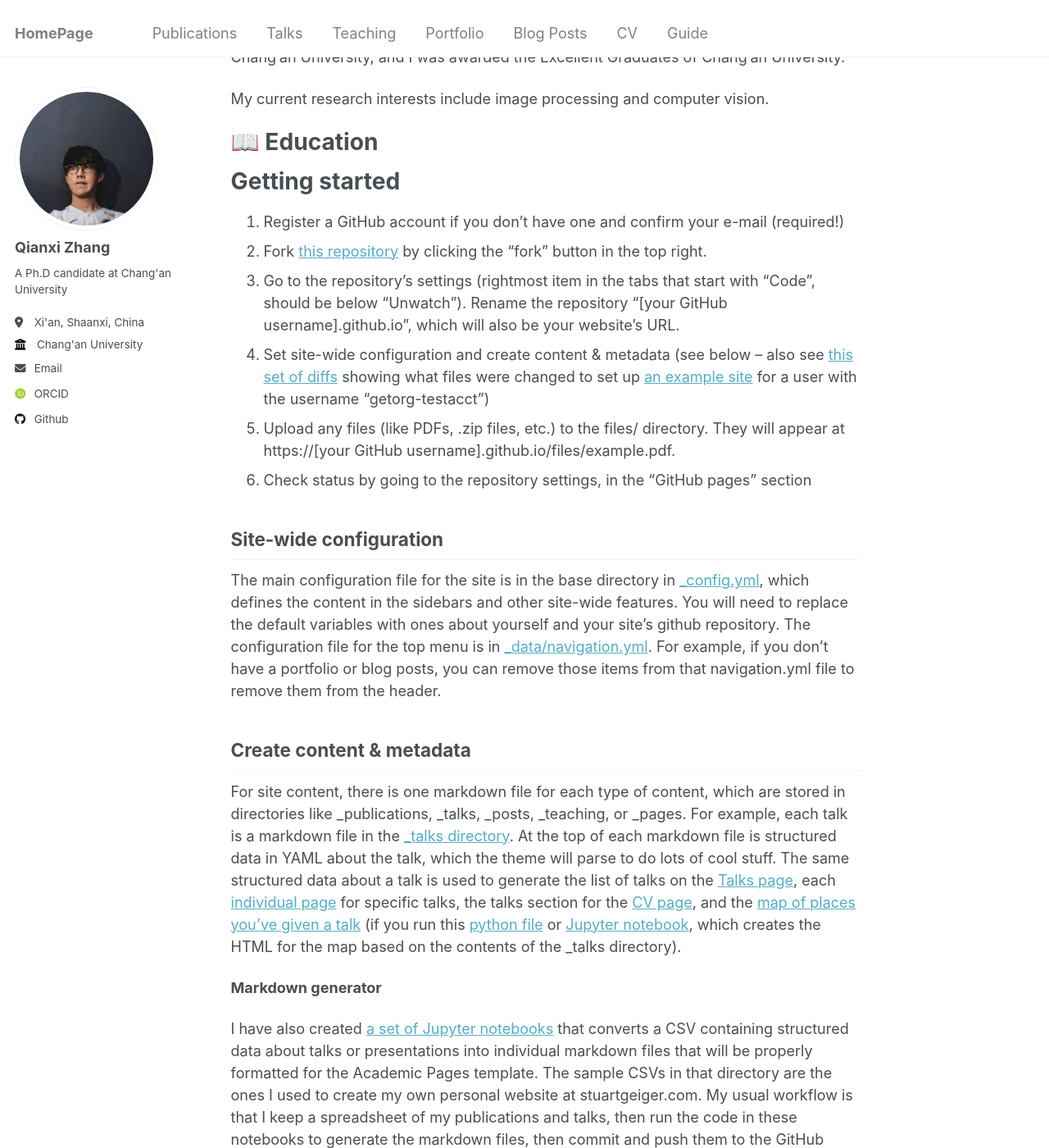
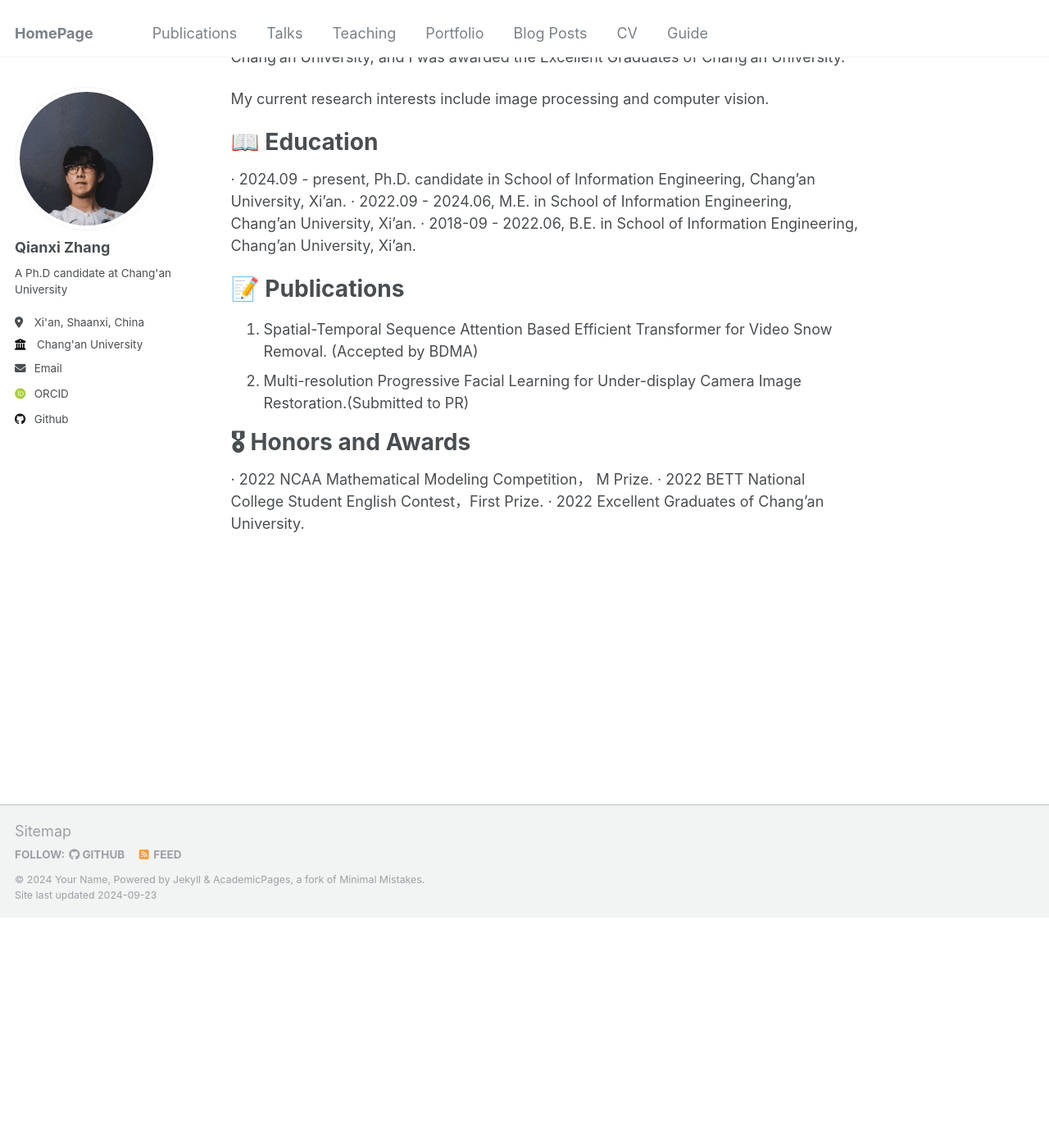
Before and after one commit to zqx1216155858/zqx1216155858.github.io, a Jekyll site: the page built from _pages/about.md, in a window 1280 px wide and 1400 px high, scrolled down 281 px. Shown: the whole window at 82% size. Built offline with Jekyll 4.4.1, drawn with Linux system fonts in a browser that asks for light colours; some web fonts are replaced; some of the changed text lies outside the part shown.

Commit message:
Update about.md

```diff
--- a/_pages/about.md
+++ b/_pages/about.md
@@ -13,37 +13,17 @@ My current research interests include image processing and computer vision.
 
 📖 Education
 ======
+· 2024.09 - present, Ph.D. candidate in School of Information Engineering, Chang'an University, Xi'an.
+· 2022.09 - 2024.06, M.E. in School of Information Engineering, Chang'an University, Xi'an.
+· 2018-09 - 2022.06, B.E. in School of Information Engineering, Chang'an University, Xi'an.
 
+📝 Publications
+======
+1. Spatial-Temporal Sequence Attention Based Efficient Transformer for Video Snow Removal. (Accepted by BDMA)
+2. Multi-resolution Progressive Facial Learning for Under-display Camera Image Restoration.(Submitted to PR)
 
-Getting started
+🎖 Honors and Awards
 ======
-1. Register a GitHub account if you don't have one and confirm your e-mail (required!)
-1. Fork [this repository](https://github.com/academicpages/academicpages.github.io) by clicking the "fork" button in the top right.
-1. Go to the repository's settings (rightmost item in the tabs that start with "Code", should be below "Unwatch"). Rename the repository "[your GitHub username].github.io", which will also be your website's URL.
-1. Set site-wide configuration and create content & metadata (see below -- also see [this set of diffs](http://archive.is/3TPas) showing what files were changed to set up [an example site](https://getorg-testacct.github.io) for a user with the username "getorg-testacct")
-1. Upload any files (like PDFs, .zip files, etc.) to the files/ directory. They will appear at https://[your GitHub username].github.io/files/example.pdf.
-1. Check status by going to the repository settings, in the "GitHub pages" section
-
-Site-wide configuration
-------
-The main configuration file for the site is in the base directory in [_config.yml](https://github.com/academicpages/academicpages.github.io/blob/master/_config.yml), which defines the content in the sidebars and other site-wide features. You will need to replace the default variables with ones about yourself and your site's github repository. The configuration file for the top menu is in [_data/navigation.yml](https://github.com/academicpages/academicpages.github.io/blob/master/_data/navigation.yml). For example, if you don't have a portfolio or blog posts, you can remove those items from that navigation.yml file to remove them from the header.
-
-Create content & metadata
-------
-For site content, there is one markdown file for each type of content, which are stored in directories like _publications, _talks, _posts, _teaching, or _pages. For example, each talk is a markdown file in the [_talks directory](https://github.com/academicpages/academicpages.github.io/tree/master/_talks). At the top of each markdown file is structured data in YAML about the talk, which the theme will parse to do lots of cool stuff. The same structured data about a talk is used to generate the list of talks on the [Talks page](https://academicpages.github.io/talks), each [individual page](https://academicpages.github.io/talks/2012-03-01-talk-1) for specific talks, the talks section for the [CV page](https://academicpages.github.io/cv), and the [map of places you've given a talk](https://academicpages.github.io/talkmap.html) (if you run this [python file](https://github.com/academicpages/academicpages.github.io/blob/master/talkmap.py) or [Jupyter notebook](https://github.com/academicpages/academicpages.github.io/blob/master/talkmap.ipynb), which creates the HTML for the map based on the contents of the _talks directory).
-
-**Markdown generator**
-
-I have also created [a set of Jupyter notebooks](https://github.com/academicpages/academicpages.github.io/tree/master/markdown_generator
-) that converts a CSV containing structured data about talks or presentations into individual markdown files that will be properly formatted for the Academic Pages template. The sample CSVs in that directory are the ones I used to create my own personal website at stuartgeiger.com. My usual workflow is that I keep a spreadsheet of my publications and talks, then run the code in these notebooks to generate the markdown files, then commit and push them to the GitHub repository.
-
-How to edit your site's GitHub repository
-------
-Many people use a git client to create files on their local computer and then push them to GitHub's servers. If you are not familiar with git, you can directly edit these configuration and markdown files directly in the github.com interface. Navigate to a file (like [this one](https://github.com/academicpages/academicpages.github.io/blob/master/_talks/2012-03-01-talk-1.md) and click the pencil icon in the top right of the content preview (to the right of the "Raw | Blame | History" buttons). You can delete a file by clicking the trashcan icon to the right of the pencil icon. You can also create new files or upload files by navigating to a directory and clicking the "Create new file" or "Upload files" buttons.
-
-Example: editing a markdown file for a talk
-![Editing a markdown file for a talk](/images/editing-talk.png)
-
-For more info
-------
-More info about configuring Academic Pages can be found in [the guide](https://academicpages.github.io/markdown/). The [guides for the Minimal Mistakes theme](https://mmistakes.github.io/minimal-mistakes/docs/configuration/) (which this theme was forked from) might also be helpful.
+· 2022 NCAA Mathematical Modeling Competition， M Prize.
+· 2022 BETT National College Student English Contest，First Prize.
+· 2022 Excellent Graduates of Chang'an University.
```
